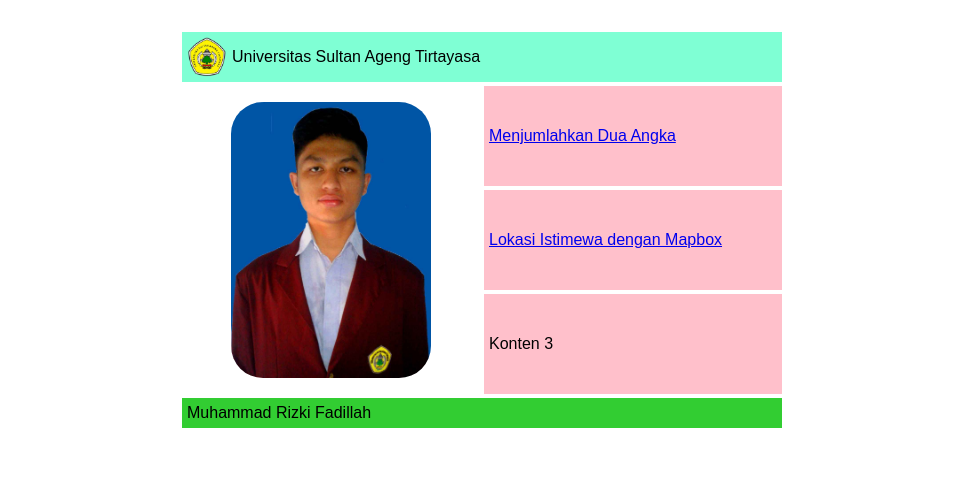
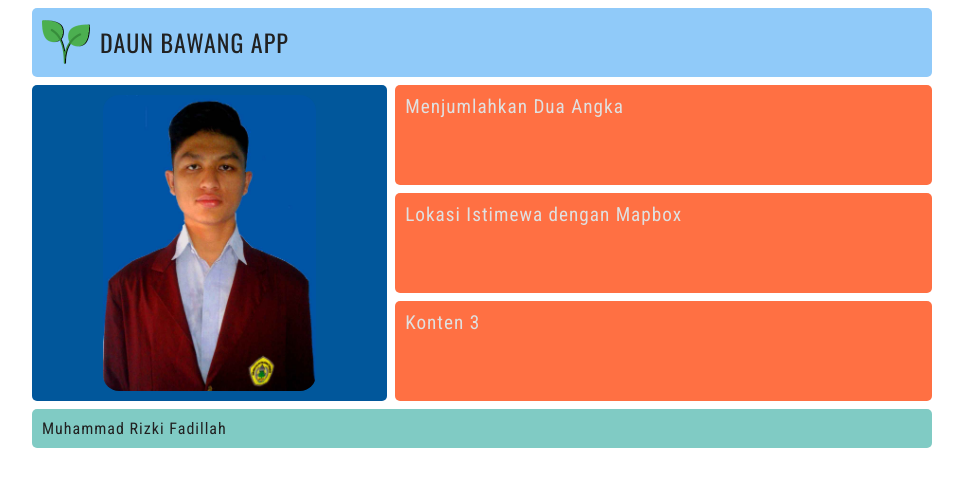
Before and after one commit to mrizkifadil26/mws-project, a website: page public/index.html in a window 1280 px wide. Shown: the whole page, without its empty margins (158-1121 px from the left). Drawn offline with nearby package versions, Linux system fonts and the light colour scheme.

Commit message:
Fixing Project

```diff
--- a/public/index.html
+++ b/public/index.html
@@ -3,84 +3,39 @@
   <head>
     <meta charset="utf-8">
     <meta name="viewport" content="width=device-width, initial-scale=1">
-    <title>Halaman Index</title>
+    <title>Google MWS Rizki App - Daun Bawang</title>
+    <link rel="icon" sizes="128x128" href="./images/icons/icon-128x128.png">
     <link rel="manifest" href="manifest.json">
+    <link rel="stylesheet" href="./styles/style.css">
   </head>
   <body>
-    <style>
+    <main class="container">
+      <header class="box header">
+        <img class="logo" src="images/icons/icon-96x96.png" alt="">
+        <p class="heading">DAUN BAWANG APP</p>
+      </header>
 
-      body {
-        margin: 2em;
-        font-family: sans-serif;
-      }
+      <aside class="box sidebar">
+        <img class="avatar" src="images/pics.jpg" alt="">
+      </aside>
 
-      .container {
-        display: grid;
-        grid-template-columns: repeat(2, 1fr);
-        grid-template-rows: 50px 100px 100px 100px 30px;
-        grid-gap: 4px;
-        margin: 0 auto;
-      }
+      <section class="box content">
+        <a href="project1/add2numbers.html">Menjumlahkan Dua Angka</a>
+      </section>
 
-      .box {
-        display: flex;
-        padding: 5px;
-        align-items: center;
-        font-size: 1em;
-      }
+      <section class="box content">
+        <a href="project2/mapbox.html">Lokasi Istimewa dengan Mapbox</a>
+      </section>
 
-      .header {
-        background: aquamarine;
-        grid-column: 1/3;
-        grid-row: 1/2;
-      }
+      <section class="box content">
+        <a href="project3/">Konten 3</a>
+      </section>
 
-      .header img {
-        width: 40px;
-        max-width: 100%;
-        margin-right: 5px;
-      }
+      <footer class="box footer">
+        Muhammad Rizki Fadillah
+      </footer>
 
-      .sidebar {
-        background: white;
-        grid-column: 1/2;
-        grid-row: 2/5;
-        margin: 0 auto;
-      }
-
-      .sidebar img {
-        max-width: 100%;
-        width: 200px;
-        border-radius: 2em;
-        align-items: center;
-      }
-
-      .content {
-        background: pink;
-        grid-column: 2/3;
-      }
-
-      .footer {
-        background: limegreen;
-        grid-column: 1/3;
-      }
-
-      @media screen and (min-width: 800px) {
-        .container {
-          width: 600px;
-        }
-      }
-
-    </style>
-
-    <main class="container">
-      <header class="box header"><img src="images/logo.png" alt="">Universitas Sultan Ageng Tirtayasa</header>
-      <aside class="box sidebar"><img src="images/pics.jpg" alt=""></aside>
-      <section class="box content"><a href="project1/add2numbers.html">Menjumlahkan Dua Angka</a></section>
-      <section class="box content"><a href="project2/mapbox.html">Lokasi Istimewa dengan Mapbox</a></section>
-      <section class="box content">Konten 3</section>
-      <footer class="box footer">Muhammad Rizki Fadillah</footer>
-      <script src="app.js"></script>
+      <script src="./scripts/app.js"></script>
     </main>
   </body>
 </html>
--- /dev/null
+++ b/public/project2/styles/style.css
@@ -0,0 +1,165 @@
+@import url('https://fonts.googleapis.com/css?family=Oswald|Roboto+Condensed');
+
+html, body, #mapid {
+  height: 100%;
+  width: 100%;
+}
+
+body {
+  padding: 0;
+  margin: 0;
+  height: calc(100vh - 70px);
+}
+
+.container {
+  display: grid;
+  grid-template-columns: repeat(8, 1fr);
+  grid-template-rows: auto 50vh auto;
+  grid-gap: 8px;
+  max-width: 900px;
+  margin: 8px auto;
+}
+
+.box {
+  padding: 10px;
+  border-radius: 5px;
+  font-family: "Roboto Condensed", sans-serif;
+  font-size: 1em;
+  letter-spacing: 1px;
+  color: #212121;
+}
+
+header {
+  background:#90caf9;
+  display: flex;
+  grid-column-start: 1;
+  grid-column-end: -1;
+  line-height: 1px;
+  font-family: "Oswald", sans-serif;
+  padding: 10px;
+  color: #424242;
+  border-radius: 10px;
+  font-size: 1em;
+  letter-spacing: 1px;
+  align-items: center;
+}
+
+.logo {
+  max-width: 48px;
+  max-height: 48px;
+}
+
+.heading {
+  font-size: 1.2em;
+  color: #424242;
+  padding: 0 10px;
+}
+
+.map {
+  grid-column: 1/-1;
+  border-radius: 10px;
+}
+
+.images {
+  grid-column: 1/4;
+}
+
+.images img {
+  max-height: 100%;
+  height: 100%;
+  width: 100%;
+  object-fit: cover;
+  border-radius: 10px;
+}
+
+.description {
+  font-family: "Roboto Condensed", sans-serif;
+  grid-column: 4/-1;
+  padding: 5px 15px;
+  background: #90caf9;
+  border-radius: 10px;
+}
+
+footer {
+  grid-column: 1/-1;
+  border-radius: 10px;
+  font-family: "Roboto Condensed", sans-serif;
+  font-size: 1.2em;
+  letter-spacing: 0.1em;
+  color: #212121;
+  background: #90caf9;
+  text-align: center;
+}
+
+p, li {
+  line-height: 1.5;
+  color: #212121;
+  letter-spacing: 1px;
+}
+
+p, ol {
+  margin: 8px 0;
+}
+
+a, a:hover, a:focus {
+  color: #e0e0e0;
+  text-decoration: none;
+}
+
+a:hover, a:focus {
+  font-weight: 700;
+}
+
+@media (min-width: 801px) and (max-width: 974px) {
+
+  .container {
+    grid-template-rows: auto 60vh auto;
+    height: auto;
+    margin: 8px 15px;
+  }
+
+  .images {
+    grid-column: 1/4;
+  }
+
+  .description {
+    grid-column: 4/-1;
+  }
+
+}
+
+@media (min-width: 651px) and (max-width: 800px) {
+
+  .container {
+    grid-template-rows: auto 60vh auto;
+    height: auto;
+    margin: 8px 15px;
+  }
+
+  .images {
+    grid-column: 1/5;
+  }
+
+  .description {
+    grid-column: 5/-1;
+  }
+
+}
+
+@media (max-width: 650px) {
+
+  .container {
+    grid-template-rows: auto 50vh 50vh auto;
+    height: auto;
+    margin: 8px 15px;
+  }
+
+  .images, .description {
+    grid-column: 1/-1;
+  }
+
+  .description {
+    padding: 15px;
+  }
+
+}
--- a/public/app.js
+++ b/public/scripts/app.js
@@ -1,6 +1,6 @@
 if ('serviceWorker' in navigator) {
   navigator.serviceWorker
-   .register('service-worker.js')
+   .register('/service-worker.js')
    .then(function() {
       console.log('Service Worker Registered');
     });
--- /dev/null
+++ b/public/styles/style.css
@@ -0,0 +1,89 @@
+@import url('https://fonts.googleapis.com/css?family=Oswald|Roboto+Condensed');
+
+.container {
+  display: grid;
+  grid-template-columns: repeat(5, 1fr);
+  grid-template-rows: auto 100px 100px 100px auto;
+  grid-gap: 8px;
+  width: 100%;
+  max-width: 900px;
+  margin: 0 auto;
+}
+
+.box {
+  padding: 10px;
+  border-radius: 5px;
+  font-family: "Roboto Condensed", sans-serif;
+  font-size: 1em;
+  letter-spacing: 1px;
+  color: #212121;
+}
+
+.header {
+  background:#90caf9;
+  display: flex;
+  grid-column-start: 1;
+  grid-column-end: 6;
+  line-height: 1px;
+  font-family: "Oswald", sans-serif;
+}
+
+.logo {
+  max-width: 48px;
+  max-height: 48px;
+}
+
+.heading {
+  font-size: 1.5em;
+  color: #212121;
+  padding: 0 10px;
+}
+
+.sidebar {
+  background: #01579b;
+  grid-row-start: 2;
+  grid-row-end: 5;
+  grid-column: 1/3;
+}
+
+.avatar {
+  display: block;
+  margin: 0 auto;
+  max-height: 100%;
+  max-width: 100%;
+  border-radius: 1em;
+  align-items: center;
+}
+
+.content {
+  background: #ff7043;
+  grid-column: 3/6;
+  font-size: 1.2em
+}
+
+.footer {
+  background: #80cbc4;
+  grid-column: 1/6;
+  grid-row: 5/5;
+}
+
+a, a:hover, a:focus {
+  color: #e0e0e0;
+  text-decoration: none;
+}
+
+a:hover, a:focus {
+  font-weight: 700;
+}
+
+@media (max-width: 480px) {
+
+  .sidebar, .content {
+    grid-column: 1/6;
+  }
+
+  .footer {
+    grid-row: auto;
+  }
+
+}
```
Also changed, not shown: public/project1/add2numbers.html (+1 -0 lines), public/project2/mapbox.html (+31 -37 lines), public/project2/scripts/mapbox.js (added, +31 -0 lines), public/service-worker.js (+48 -25 lines), public/project2/images/cern.jpg (added).
